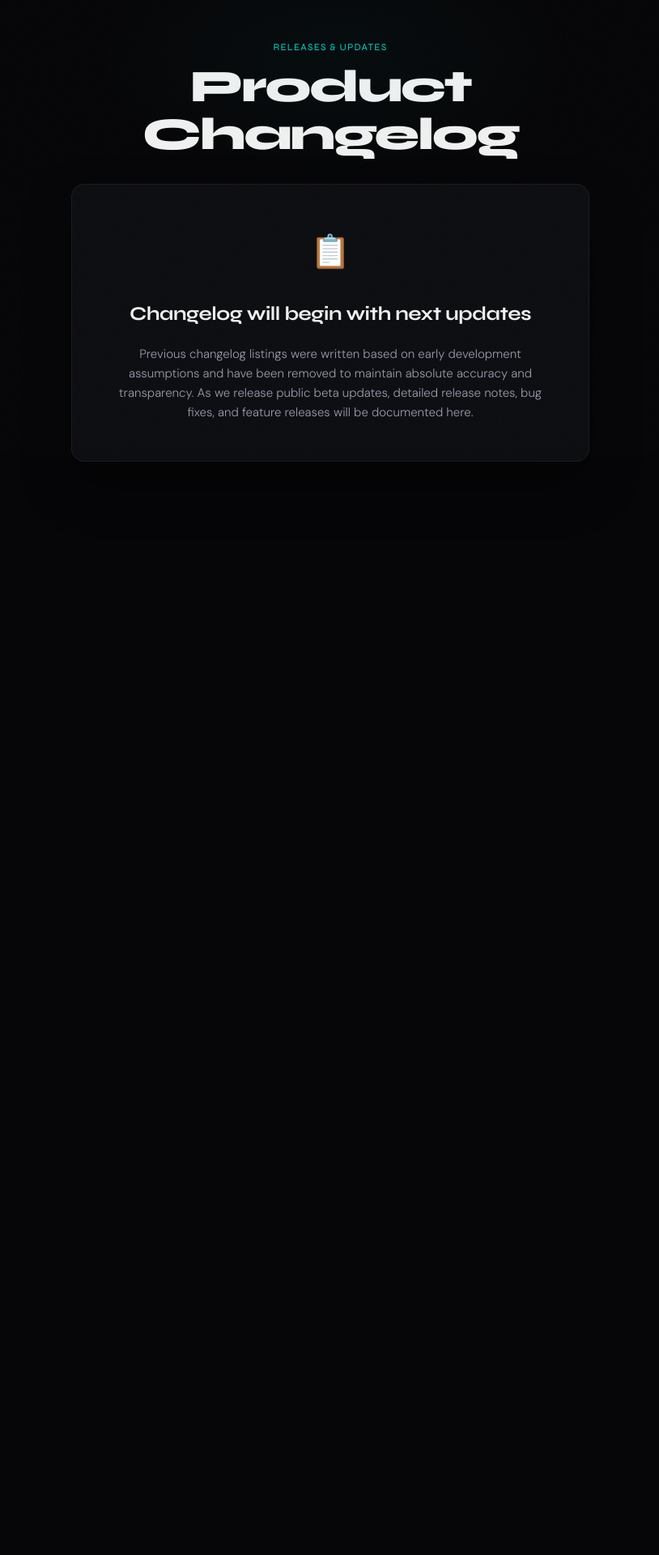
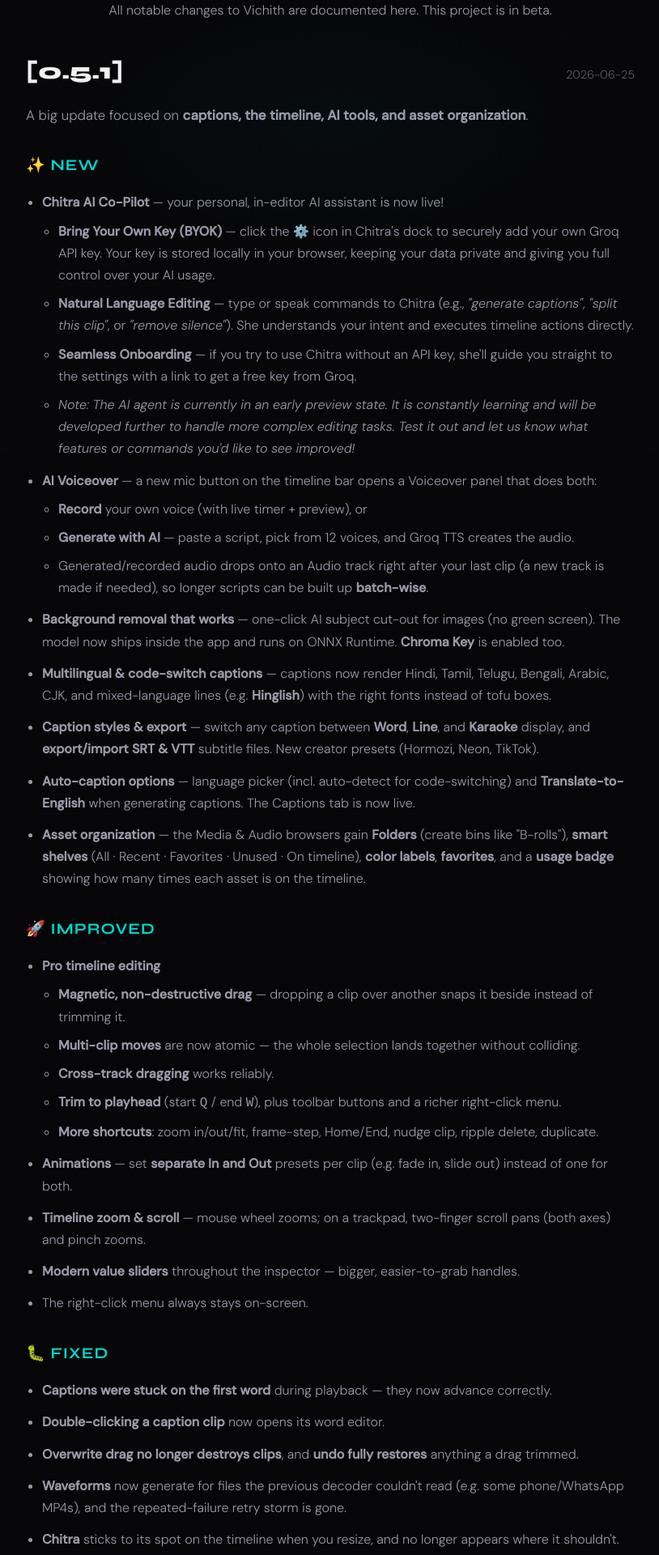
Before and after one commit to saarthi-ai-77/vichith-web, a Next.js app: page /changelog in a window 1280 px wide. Shown: the part 240-2160 px from the top of the page at 81% size, without its empty margins (232-1046 px from the left). Before the commit the page ends 906 px from the top, so only its background shows below. Built offline with nearby package versions, Linux system fonts and the light colour scheme.

Commit message:
docs: update changelog for version 0.5.1

```diff
--- a/src/app/changelog/page.tsx
+++ b/src/app/changelog/page.tsx
@@ -4,42 +4,85 @@ import React from 'react';
 
 export default function ChangelogPage() {
   return (
-    <div className="changelog-container">
+    <div className="changelog-container" style={{ maxWidth: '800px', margin: '0 auto', padding: '2rem 1.5rem', color: 'var(--text)' }}>
       <div className="changelog-bg-glow"></div>
 
-      <div className="changelog-header" style={{ marginBottom: '2rem' }}>
-        <span className="changelog-kicker">Releases & Updates</span>
-        <h1>Product Changelog</h1>
+      <div className="changelog-header" style={{ marginBottom: '3rem' }}>
+        <span className="changelog-kicker" style={{ fontSize: '0.8rem', color: 'var(--cyan)', fontWeight: 700, textTransform: 'uppercase', letterSpacing: '0.1em' }}>Releases & Updates</span>
+        <h1 style={{ fontFamily: 'var(--font-display)', fontSize: '2.5rem', fontWeight: 800, marginTop: '0.5rem', letterSpacing: '-0.02em' }}>Product Changelog</h1>
+        <p style={{ color: 'var(--text-2)', fontSize: '1rem', marginTop: '0.5rem' }}>All notable changes to Vichith are documented here. This project is in beta.</p>
       </div>
 
-      <div className="changelog-notice-card" style={{
-        background: 'var(--surface)',
-        border: '1px solid var(--border)',
-        borderRadius: '16px',
-        padding: '3rem 2.5rem',
-        textAlign: 'center',
-        maxWidth: '640px',
-        margin: '0 auto',
-        boxShadow: '0 30px 60px rgba(0, 0, 0, 0.4)'
-      }}>
-        <div style={{ fontSize: '2.5rem', marginBottom: '1.5rem' }}>📋</div>
-        <h3 style={{
-          fontFamily: 'var(--font-display)',
-          fontSize: '1.5rem',
-          fontWeight: 700,
-          marginBottom: '1rem',
-          color: 'var(--text)'
-        }}>
-          Changelog will begin with next updates
-        </h3>
-        <p style={{
-          fontSize: '0.9375rem',
-          color: 'var(--text-2)',
-          lineHeight: '1.6',
-          marginBottom: '0'
-        }}>
-          Previous changelog listings were written based on early development assumptions and have been removed to maintain absolute accuracy and transparency. As we release public beta updates, detailed release notes, bug fixes, and feature releases will be documented here.
+      <div className="changelog-entry" style={{ borderBottom: '1px solid var(--border)', paddingBottom: '3rem', marginBottom: '3rem' }}>
+        <div style={{ display: 'flex', alignItems: 'baseline', justifyContent: 'space-between', flexWrap: 'wrap', gap: '0.5rem', marginBottom: '1.5rem' }}>
+          <h2 style={{ fontFamily: 'var(--font-display)', fontSize: '1.75rem', fontWeight: 800, margin: 0, letterSpacing: '-0.02em' }}>[0.5.1]</h2>
+          <span style={{ color: 'var(--text-3)', fontSize: '0.9rem' }}>2026-06-25</span>
+        </div>
+
+        <p style={{ fontSize: '1.05rem', color: 'var(--text-2)', lineHeight: '1.6', marginBottom: '2rem' }}>
+          A big update focused on <strong>captions, the timeline, AI tools, and asset organization</strong>.
         </p>
+
+        <h3 style={{ fontSize: '1.2rem', fontWeight: 700, color: 'var(--cyan)', marginBottom: '1rem', textTransform: 'uppercase', letterSpacing: '0.05em' }}>✨ New</h3>
+        <ul style={{ paddingLeft: '1.25rem', color: 'var(--text-2)', lineHeight: '1.7', marginBottom: '2rem', display: 'flex', flexDirection: 'column', gap: '0.75rem' }}>
+          <li>
+            <strong>Chitra AI Co-Pilot</strong> — your personal, in-editor AI assistant is now live!
+            <ul style={{ paddingLeft: '1.25rem', marginTop: '0.5rem', listStyleType: 'circle', display: 'flex', flexDirection: 'column', gap: '0.5rem' }}>
+              <li><strong>Bring Your Own Key (BYOK)</strong> — click the ⚙️ icon in Chitra's dock to securely add your own Groq API key. Your key is stored locally in your browser, keeping your data private and giving you full control over your AI usage.</li>
+              <li><strong>Natural Language Editing</strong> — type or speak commands to Chitra (e.g., <em>"generate captions"</em>, <em>"split this clip"</em>, or <em>"remove silence"</em>). She understands your intent and executes timeline actions directly.</li>
+              <li><strong>Seamless Onboarding</strong> — if you try to use Chitra without an API key, she'll guide you straight to the settings with a link to get a free key from Groq.</li>
+              <li><em>Note: The AI agent is currently in an early preview state. It is constantly learning and will be developed further to handle more complex editing tasks. Test it out and let us know what features or commands you'd like to see improved!</em></li>
+            </ul>
+          </li>
+          <li>
+            <strong>AI Voiceover</strong> — a new mic button on the timeline bar opens a Voiceover panel that does both:
+            <ul style={{ paddingLeft: '1.25rem', marginTop: '0.5rem', listStyleType: 'circle', display: 'flex', flexDirection: 'column', gap: '0.5rem' }}>
+              <li><strong>Record</strong> your own voice (with live timer + preview), or</li>
+              <li><strong>Generate with AI</strong> — paste a script, pick from 12 voices, and Groq TTS creates the audio.</li>
+              <li>Generated/recorded audio drops onto an Audio track right after your last clip (a new track is made if needed), so longer scripts can be built up <strong>batch-wise</strong>.</li>
+            </ul>
+          </li>
+          <li><strong>Background removal that works</strong> — one-click AI subject cut-out for images (no green screen). The model now ships inside the app and runs on ONNX Runtime. <strong>Chroma Key</strong> is enabled too.</li>
+          <li><strong>Multilingual & code-switch captions</strong> — captions now render Hindi, Tamil, Telugu, Bengali, Arabic, CJK, and mixed-language lines (e.g. <strong>Hinglish</strong>) with the right fonts instead of tofu boxes.</li>
+          <li><strong>Caption styles & export</strong> — switch any caption between <strong>Word</strong>, <strong>Line</strong>, and <strong>Karaoke</strong> display, and <strong>export/import SRT & VTT</strong> subtitle files. New creator presets (Hormozi, Neon, TikTok).</li>
+          <li><strong>Auto-caption options</strong> — language picker (incl. auto-detect for code-switching) and <strong>Translate-to-English</strong> when generating captions. The Captions tab is now live.</li>
+          <li><strong>Asset organization</strong> — the Media & Audio browsers gain <strong>Folders</strong> (create bins like "B-rolls"), <strong>smart shelves</strong> (All · Recent · Favorites · Unused · On timeline), <strong>color labels</strong>, <strong>favorites</strong>, and a <strong>usage badge</strong> showing how many times each asset is on the timeline.</li>
+        </ul>
+
+        <h3 style={{ fontSize: '1.2rem', fontWeight: 700, color: 'var(--cyan)', marginBottom: '1rem', textTransform: 'uppercase', letterSpacing: '0.05em' }}>🚀 Improved</h3>
+        <ul style={{ paddingLeft: '1.25rem', color: 'var(--text-2)', lineHeight: '1.7', marginBottom: '2rem', display: 'flex', flexDirection: 'column', gap: '0.75rem' }}>
+          <li>
+            <strong>Pro timeline editing</strong>
+            <ul style={{ paddingLeft: '1.25rem', marginTop: '0.5rem', listStyleType: 'circle', display: 'flex', flexDirection: 'column', gap: '0.5rem' }}>
+              <li><strong>Magnetic, non-destructive drag</strong> — dropping a clip over another snaps it beside instead of trimming it.</li>
+              <li><strong>Multi-clip moves</strong> are now atomic — the whole selection lands together without colliding.</li>
+              <li><strong>Cross-track dragging</strong> works reliably.</li>
+              <li><strong>Trim to playhead</strong> (start <code>Q</code> / end <code>W</code>), plus toolbar buttons and a richer right-click menu.</li>
+              <li><strong>More shortcuts</strong>: zoom in/out/fit, frame-step, Home/End, nudge clip, ripple delete, duplicate.</li>
+            </ul>
+          </li>
+          <li><strong>Animations</strong> — set <strong>separate In and Out</strong> presets per clip (e.g. fade in, slide out) instead of one for both.</li>
+          <li><strong>Timeline zoom & scroll</strong> — mouse wheel zooms; on a trackpad, two-finger scroll pans (both axes) and pinch zooms.</li>
+          <li><strong>Modern value sliders</strong> throughout the inspector — bigger, easier-to-grab handles.</li>
+          <li>The right-click menu always stays on-screen.</li>
+        </ul>
+
+        <h3 style={{ fontSize: '1.2rem', fontWeight: 700, color: 'var(--cyan)', marginBottom: '1rem', textTransform: 'uppercase', letterSpacing: '0.05em' }}>🐛 Fixed</h3>
+        <ul style={{ paddingLeft: '1.25rem', color: 'var(--text-2)', lineHeight: '1.7', marginBottom: '2rem', display: 'flex', flexDirection: 'column', gap: '0.75rem' }}>
+          <li><strong>Captions were stuck on the first word</strong> during playback — they now advance correctly.</li>
+          <li><strong>Double-clicking a caption clip</strong> now opens its word editor.</li>
+          <li><strong>Overwrite drag no longer destroys clips</strong>, and <strong>undo fully restores</strong> anything a drag trimmed.</li>
+          <li><strong>Waveforms</strong> now generate for files the previous decoder couldn't read (e.g. some phone/WhatsApp MP4s), and the repeated-failure retry storm is gone.</li>
+          <li><strong>Chitra</strong> sticks to its spot on the timeline when you resize, and no longer appears where it shouldn't.</li>
+          <li>Fixed caption-generation errors (clip timing units, Groq translate request).</li>
+          <li>Removed the non-functional <strong>Record</strong> button from the Media/Audio browsers and the unused <strong>Stickers</strong> tab.</li>
+        </ul>
+
+        <div style={{ marginTop: '2rem' }}>
+          <a href="https://vichith.in" target="_blank" rel="noopener noreferrer" style={{ color: 'var(--cyan)', textDecoration: 'none', fontWeight: 600 }}>
+            [0.5.1] Release Details
+          </a>
+        </div>
       </div>
     </div>
   );
```
